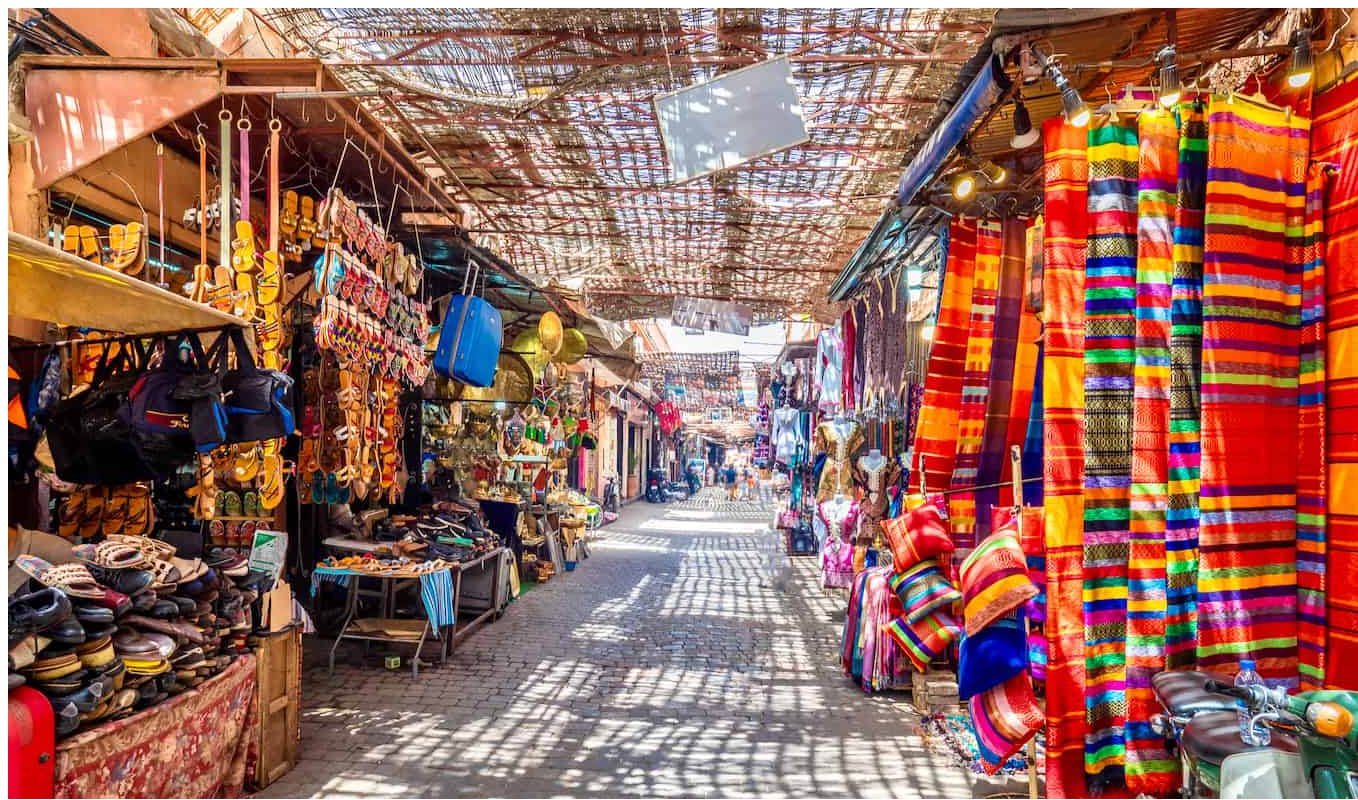
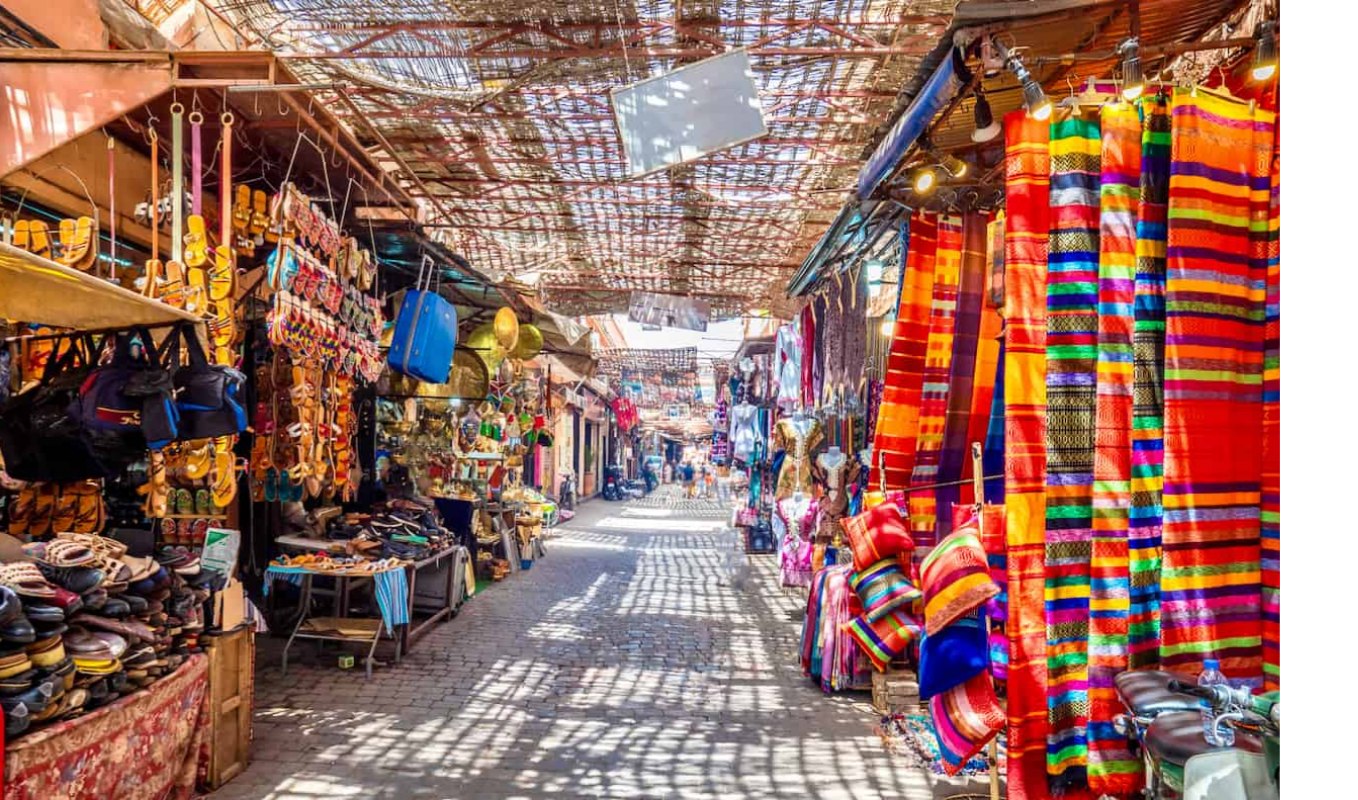
Before and after one commit to AzmaSenju/landing-page, a plain HTML site: page Maroc/index.html in a window 1280 px wide. Shown: the top 800 px of the page, 1358 px wide, since content can reach past the window. Drawn offline with Linux system fonts and the light colour scheme.

Commit message:
back at it

```diff
--- a/Maroc/index.html
+++ b/Maroc/index.html
@@ -3,6 +3,7 @@
   <head>
     <meta charset="UTF-8" />
     <meta name="viewport" content="width=device-width, initial-scale=1.0" />
+    <link rel="stylesheet" href="main.css" />
     <title>Travel to Maroc, Most Beautiful Place in The World</title>
   </head>
   <body>
--- a/Maroc/main.css
+++ b/Maroc/main.css
@@ -6,8 +6,7 @@ html {
 body {
   margin: 0%;
 }
-
-.backgroundContainer {
+#backgroundContainer {
   position: fixed;
   object-fit: cover;
   width: 100%;
@@ -19,3 +18,15 @@ body {
   width: 100%;
   height: 100%;
 }
+.topBar {
+  display: flex;
+  width: 100%;
+  flex-direction: row;
+  justify-content: space-between;
+  align-items: center;
+  background-color: rgb(234, 102, 159);
+  text-decoration: none;
+  position: fixed;
+  top: 0%;
+  z-index: -2;
+}
```
